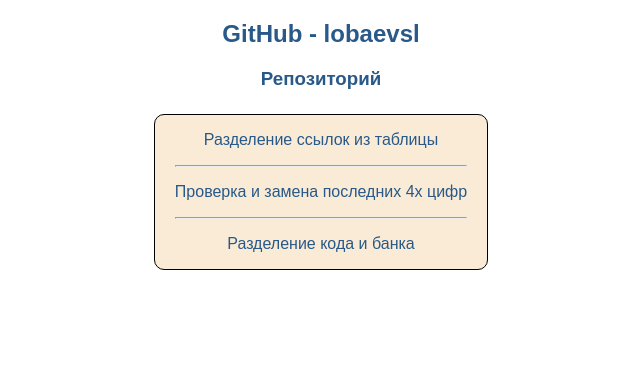
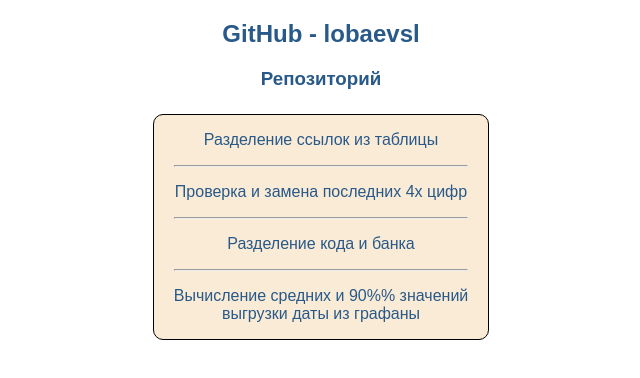
Before and after one commit to lobaevsl/AutomatizationScripts, a website: page index.html in a window 1280 px wide. Shown: the whole page, without its empty margins (319-959 px from the left). Drawn offline with Linux system fonts and the light colour scheme.

Commit message:
Create calculation average and 90 percentile from grafana export to excel table csv

```diff
--- a/index.html
+++ b/index.html
@@ -14,6 +14,9 @@
     <a class="link" href="scripts/last4digits/last4digits.html"><p>Проверка и замена последних 4х цифр</p></a>
     <hr>
     <a class="link" href="scripts/codeBank/codeBank.html"><p>Разделение кода и банка </p></a>
+    <hr>
+    <a class="link" href="scripts/data_avg90/data_avg90.html"><p>Вычисление средних и 90%% значений<br>
+    выгрузки даты из графаны</p></a>
 </div>
 </body>
 </html>
```
